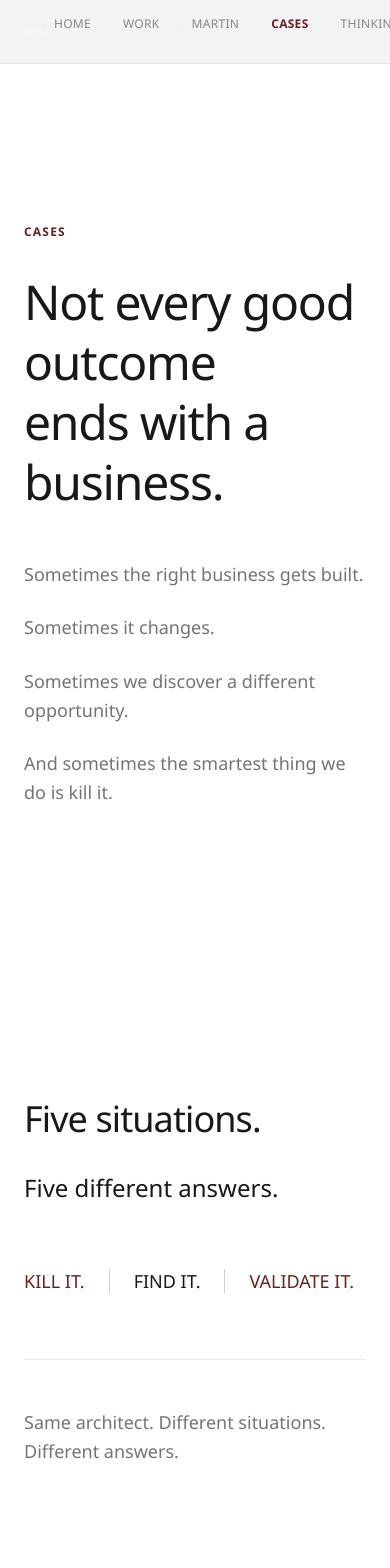
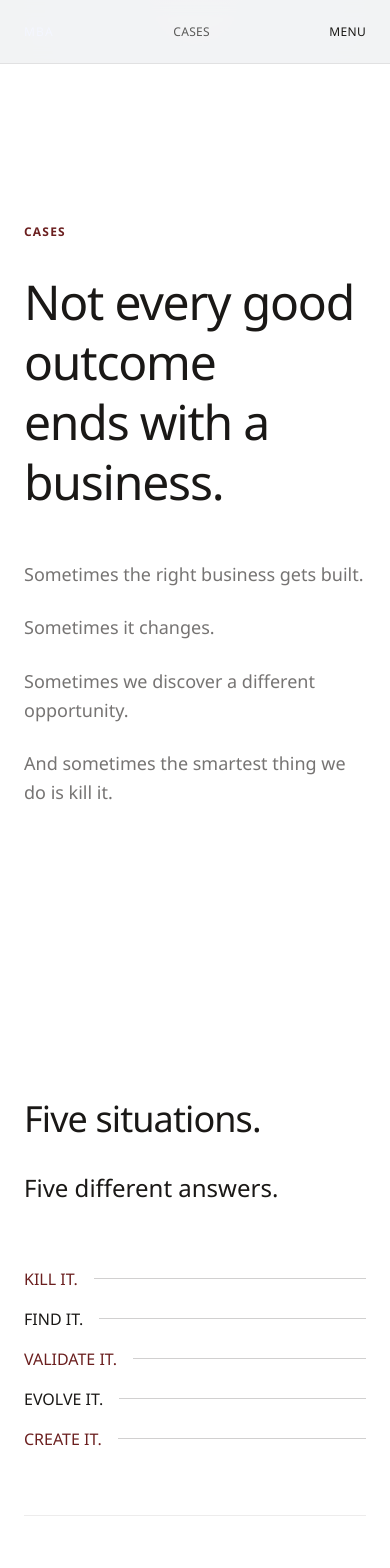
Before and after one commit to martindubreuil13-byte/mba-landing, a Next.js app: page /cases in a window 390 px wide. Shown: the top 1568 px of the page. Built offline with nearby package versions, Linux system fonts and the light colour scheme.

Commit message:
fix: refine mobile navigation and cases layout

```diff
--- a/app/cases/page.tsx
+++ b/app/cases/page.tsx
@@ -134,15 +134,15 @@ export default function CasesPage() {
                 </p>
               </div>
 
-              {/* Outcomes — linear sequence */}
+              {/* Outcomes — linear sequence desktop, stacked mobile */}
               <motion.div
                 initial={{ opacity: 0 }}
                 whileInView={{ opacity: 1 }}
                 transition={{ duration: 0.8, delay: 0.2 }}
                 viewport={{ once: true }}
-                className="overflow-x-auto"
               >
-                <div className="flex gap-6 md:gap-8 min-w-max md:min-w-full md:flex-wrap md:gap-y-0">
+                {/* Desktop: horizontal sequence */}
+                <div className="hidden md:flex gap-6 md:gap-8">
                   <div className="flex items-center gap-6 md:gap-8">
                     <p className="text-lg md:text-xl font-light text-[#6b1f1f] whitespace-nowrap">KILL IT.</p>
                     <div className="h-6 w-px bg-[#1a1816]/20" />
@@ -153,6 +153,30 @@ export default function CasesPage() {
                     <p className="text-lg md:text-xl font-light text-[#1a1816] whitespace-nowrap">EVOLVE IT.</p>
                     <div className="h-6 w-px bg-[#1a1816]/20" />
                     <p className="text-lg md:text-xl font-light text-[#6b1f1f] whitespace-nowrap">CREATE IT.</p>
+                  </div>
+                </div>
+
+                {/* Mobile: vertical sequence */}
+                <div className="md:hidden space-y-4">
+                  <div className="flex items-center gap-4">
+                    <p className="text-base font-light text-[#6b1f1f]">KILL IT.</p>
+                    <div className="flex-1 h-px bg-[#1a1816]/20" />
+                  </div>
+                  <div className="flex items-center gap-4">
+                    <p className="text-base font-light text-[#1a1816]">FIND IT.</p>
+                    <div className="flex-1 h-px bg-[#1a1816]/20" />
+                  </div>
+                  <div className="flex items-center gap-4">
+                    <p className="text-base font-light text-[#6b1f1f]">VALIDATE IT.</p>
+                    <div className="flex-1 h-px bg-[#1a1816]/20" />
+                  </div>
+                  <div className="flex items-center gap-4">
+                    <p className="text-base font-light text-[#1a1816]">EVOLVE IT.</p>
+                    <div className="flex-1 h-px bg-[#1a1816]/20" />
+                  </div>
+                  <div className="flex items-center gap-4">
+                    <p className="text-base font-light text-[#6b1f1f]">CREATE IT.</p>
+                    <div className="flex-1 h-px bg-[#1a1816]/20" />
                   </div>
                 </div>
               </motion.div>
--- a/app/components/Navigation.tsx
+++ b/app/components/Navigation.tsx
@@ -1,11 +1,13 @@
-/* eslint-disable react/no-unescaped-entities */
 "use client";
 
 import { usePathname } from "next/navigation";
 import Link from "next/link";
+import { useState } from "react";
+import { motion, AnimatePresence } from "framer-motion";
 
 export default function Navigation() {
   const pathname = usePathname();
+  const [mobileMenuOpen, setMobileMenuOpen] = useState(false);
 
   const isActive = (path: string) => {
     if (path === "/" && pathname === "/") return true;
@@ -13,51 +15,114 @@ export default function Navigation() {
     return false;
   };
 
+  const getCurrentSectionName = () => {
+    if (pathname === "/") return "HOME";
+    if (pathname.startsWith("/work")) return "WORK";
+    if (pathname.startsWith("/martin")) return "MARTIN";
+    if (pathname.startsWith("/cases")) return "CASES";
+    if (pathname.startsWith("/thinking")) return "THINKING";
+    if (pathname.startsWith("/lets-talk")) return "LET'S TALK";
+    return "HOME";
+  };
+
   const baseClass = "text-xs tracking-wide transition";
   const activeClass = "font-semibold text-[#6b1f1f]";
   const inactiveClass = "text-[#1a1816]/50 hover:text-[#1a1816]/80";
 
+  const navLinks = [
+    { href: "/", label: "HOME" },
+    { href: "/work", label: "WORK" },
+    { href: "/martin", label: "MARTIN" },
+    { href: "/cases", label: "CASES" },
+    { href: "/thinking", label: "THINKING" },
+    { href: "/lets-talk", label: "LET'S TALK" },
+  ];
+
   return (
-    <nav className="fixed top-0 left-0 right-0 z-50 border-b border-[#1a1816]/8 px-6 md:px-12 lg:px-16 h-16 flex items-center justify-between bg-white/95 backdrop-blur-sm">
+    <>
+      {/* DESKTOP NAVIGATION */}
+      <nav className="hidden md:flex fixed top-0 left-0 right-0 z-50 border-b border-[#1a1816]/8 px-6 md:px-12 lg:px-16 h-16 items-center justify-between bg-white/95 backdrop-blur-sm">
         <Link href="/" className="text-xs tracking-widest font-medium hover:opacity-60 transition">MBA</Link>
         <div className="flex gap-8 text-xs tracking-wide">
+          {navLinks.map((link) => (
             <Link
-          href="/"
-          className={`${baseClass} ${isActive("/") ? activeClass : inactiveClass}`}
+              key={link.href}
+              href={link.href}
+              className={`${baseClass} ${isActive(link.href) ? activeClass : inactiveClass}`}
             >
-          HOME
+              {link.label}
             </Link>
-        <Link
-          href="/work"
-          className={`${baseClass} ${isActive("/work") ? activeClass : inactiveClass}`}
-        >
-          WORK
-        </Link>
-        <Link
-          href="/martin"
-          className={`${baseClass} ${isActive("/martin") ? activeClass : inactiveClass}`}
-        >
-          MARTIN
-        </Link>
-        <Link
-          href="/cases"
-          className={`${baseClass} ${isActive("/cases") ? activeClass : inactiveClass}`}
-        >
-          CASES
-        </Link>
-        <Link
-          href="/thinking"
-          className={`${baseClass} ${isActive("/thinking") ? activeClass : inactiveClass}`}
-        >
-          THINKING
-        </Link>
-        <Link
-          href="/lets-talk"
-          className={`${baseClass} ${isActive("/lets-talk") ? activeClass : inactiveClass}`}
-        >
-          LET'S TALK
-        </Link>
+          ))}
         </div>
       </nav>
+
+      {/* MOBILE NAVIGATION */}
+      <nav className="flex md:hidden fixed top-0 left-0 right-0 z-50 border-b border-[#1a1816]/8 px-6 h-16 items-center justify-between bg-white/95 backdrop-blur-sm">
+        <Link href="/" className="text-xs tracking-widest font-medium hover:opacity-60 transition">MBA</Link>
+        <div className="text-xs tracking-wide text-[#1a1816]/70">
+          {getCurrentSectionName()}
+        </div>
+        <button
+          onClick={() => setMobileMenuOpen(!mobileMenuOpen)}
+          className="text-xs tracking-wide text-[#1a1816] hover:text-[#6b1f1f] transition font-medium"
+        >
+          MENU
+        </button>
+      </nav>
+
+      {/* MOBILE MENU MODAL */}
+      <AnimatePresence>
+        {mobileMenuOpen && (
+          <motion.div
+            initial={{ opacity: 0 }}
+            animate={{ opacity: 1 }}
+            exit={{ opacity: 0 }}
+            transition={{ duration: 0.3 }}
+            className="fixed inset-0 z-40 bg-white/98 backdrop-blur-sm flex flex-col md:hidden"
+          >
+            {/* Menu Header */}
+            <div className="h-16 border-b border-[#1a1816]/8 px-6 flex items-center justify-between">
+              <div className="text-xs tracking-widest font-medium">MENU</div>
+              <button
+                onClick={() => setMobileMenuOpen(false)}
+                className="text-xs tracking-wide text-[#1a1816]/50 hover:text-[#1a1816] transition"
+              >
+                CLOSE
+              </button>
+            </div>
+
+            {/* Menu Items */}
+            <div className="flex-1 px-6 py-12 flex flex-col gap-8">
+              {navLinks.map((link, index) => (
+                <motion.div
+                  key={link.href}
+                  initial={{ opacity: 0, y: 10 }}
+                  animate={{ opacity: 1, y: 0 }}
+                  transition={{ delay: index * 0.05 }}
+                >
+                  <Link
+                    href={link.href}
+                    onClick={() => setMobileMenuOpen(false)}
+                    className={`text-lg md:text-xl font-light leading-relaxed transition ${
+                      isActive(link.href)
+                        ? "text-[#6b1f1f] font-semibold"
+                        : "text-[#1a1816]/70 hover:text-[#1a1816]"
+                    }`}
+                  >
+                    {link.label === "LET'S TALK" ? (
+                      <span className={isActive(link.href) ? "text-[#6b1f1f]" : ""}>
+                        {link.label} →
+                      </span>
+                    ) : (
+                      link.label
+                    )}
+                  </Link>
+                </motion.div>
+              ))}
+            </div>
+          </motion.div>
+        )}
+      </AnimatePresence>
+    </>
   );
 }
```
Lines whose indentation alone changed are shown as unchanged.
